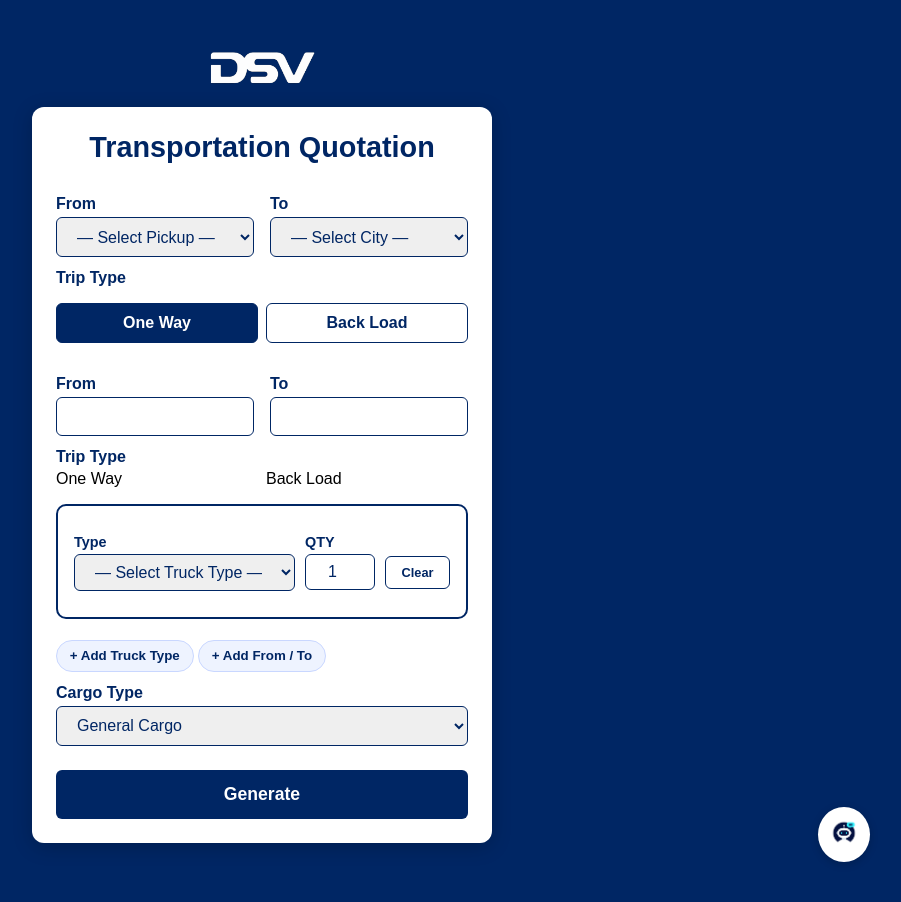
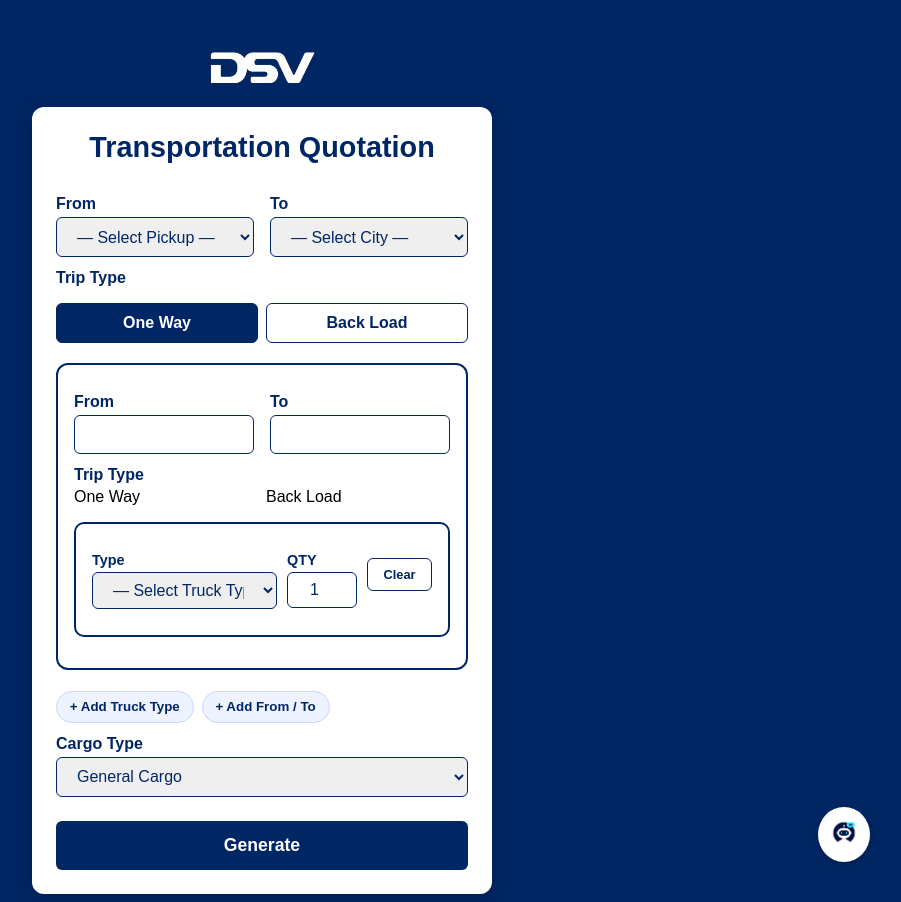
Before and after one commit to Jawadmhd1986/trans_test, a Flask app: page / in a window 1280 px wide. Shown: the part 13-915 px from the top of the page, without its empty margins (378-1279 px from the left). Run offline with Flask 3, Linux system fonts and the light colour scheme.

Commit message:
Update styles.css

```diff
--- a/static/styles.css
+++ b/static/styles.css
@@ -89,7 +89,15 @@ html,body{
 }
 .trip-options label.selected{background:var(--blue-dsv); color:#fff;}
 
-/* Trip card box */
+/* -------- NEW: Route card (each From/To group) -------- */
+.route-card{
+  border:2px solid var(--blue-dsv);
+  border-radius:12px;
+  padding:1rem;
+  margin-bottom:15px;
+}
+
+/* Trip card box (inside a route) */
 .trip-card{
   border:2px solid var(--blue-dsv);
   border-radius:10px;
@@ -136,12 +144,14 @@ html,body{
   cursor:pointer;
   padding:.5rem 0;
   border-radius:6px;
-  transform: translateY(16px);
 }
 .truck-type-row .btn-remove:hover{
   color:#fff;
   background:var(--blue-dsv);
 }
+
+/* Buttons row (+ Add Truck Type | + Add From / To) */
+.btn-row{ display:flex; gap:.5rem; flex-wrap:wrap; margin:.5rem 0 0; }
 
 /* Add button */
 .btn-add{
@@ -213,10 +223,8 @@ html,body{
 #chat-send{background:var(--blue-dsv); color:#fff; border:none; padding:0 1rem; cursor:pointer; transition:background .2s;}
 #chat-send:hover{background:var(--blue-dsv-light);}
 
-/* Hide Clear button in FIRST trip card only */
-.trip-card:first-child .btn-remove{
-  display:none;
-}
+/* Hide Clear button ONLY in the first trip of the first route */
+.route-card:first-child .trip-card:first-child .btn-remove{ display:none; }
 
 /* Mobile tweaks */
 @media (max-width:480px){
```
